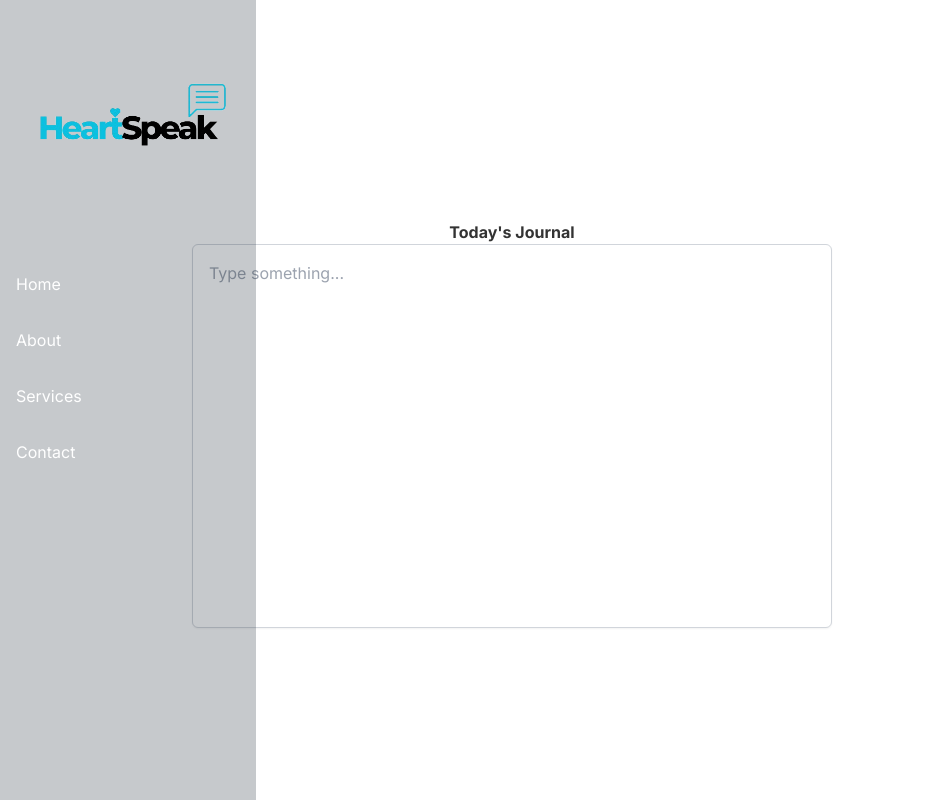
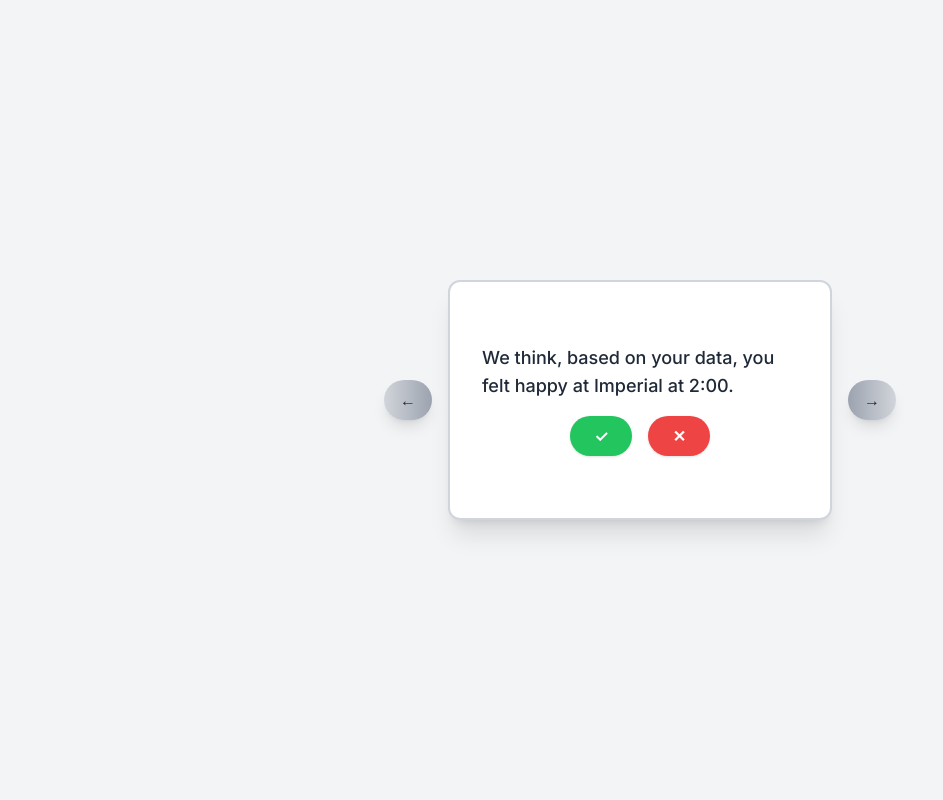
Before and after one commit to Baicheng-MiQ/ichack-24-team, a Next.js app in the folder heart-speak/: page / in a window 1280 px wide. Shown: the top 800 px of the page, without its empty margins (0-943 px from the left). Built offline with nearby package versions, Linux system fonts and the light colour scheme.

Commit message:
make new card design

```diff
--- /dev/null
+++ b/heart-speak/app/components/Card.tsx
@@ -0,0 +1,48 @@
+import React, { useState } from 'react';
+
+
+const Card = () => {
+    const [currentIndex, setCurrentIndex] = useState(0);
+    const texts = [
+      "We think, based on your data, you felt happy at Imperial at 2:00.",
+      "you felt depressed at Imperial at 2:00",
+      "you felt sad at Imperial at 2:00",
+      // Add more strings as needed
+    ];
+
+    const handleNext = () => {
+      setCurrentIndex((prevIndex) => (prevIndex + 1) % texts.length);
+    };
+
+    const handlePrev = () => {
+      setCurrentIndex((prevIndex) => (prevIndex - 1 + texts.length) % texts.length);
+    };
+
+    return (
+      <div className="flex flex-col items-center justify-center h-screen bg-gray-100">
+        <div className="flex items-center">
+          <button
+            className="px-4 py-2 bg-gradient-to-r from-gray-300 to-gray-400 hover:from-gray-400 hover:to-gray-500 text-gray-800 font-bold rounded-full shadow-lg"
+            onClick={handlePrev}
+          >
+            &#8592;
+          </button>
+          <div className="flex flex-col items-center justify-center border-2 border-gray-300 p-8 w-96 h-60 bg-white rounded-xl shadow-xl mx-4 transition duration-500 ease-in-out transform hover:-translate-y-1 hover:scale-105">
+            <p className="text-lg text-gray-800 font-medium">{texts[currentIndex]}</p>
+            <div className="flex mt-4">
+              <button className="mx-2 px-6 py-2 bg-green-500 text-white font-semibold rounded-full hover:bg-green-600 shadow transition duration-150 ease-in-out">✓</button>
+              <button className="mx-2 px-6 py-2 bg-red-500 text-white font-semibold rounded-full hover:bg-red-600 shadow transition duration-150 ease-in-out">✕</button>
+            </div>
+          </div>
+          <button
+            className="px-4 py-2 bg-gradient-to-l from-gray-300 to-gray-400 hover:from-gray-400 hover:to-gray-500 text-gray-800 font-bold rounded-full shadow-lg"
+            onClick={handleNext}
+          >
+            &#8594;
+          </button>
+        </div>
+      </div>
+    );
+  };
+
+  export default Card;
--- a/heart-speak/app/components/JournalEntry.tsx
+++ b/heart-speak/app/components/JournalEntry.tsx
@@ -1,6 +1,7 @@
 import React, { useState } from "react";
 import WeekCalendar from "./WeekCalendar";
 import { EntryPromptsPair, JournalEntryType, Notification } from "../types";
+import Card from "./Card";
 
 const notifications: Notification[] = [
   { id: 1, message: "Start by detailing what made you happy the morning" },
--- a/heart-speak/app/components/LeftNavbar.tsx
+++ b/heart-speak/app/components/LeftNavbar.tsx
@@ -1,30 +1,56 @@
-"use client";
+// "use client";
 
+// import React from "react";
+// import Link from "next/link";
+// import { useRouter } from 'next/router';
+
+// import image1 from "../../public/assets/image1.png";
+
+// const LeftNavbar = () => {
+//   return (
+//     <div className="w-full w-64 bg-gray-800 bg-opacity-25 text-white fixed flex">
+//       <img src="/assets/logo.png" alt="logo"></img>
+
+//       <ul>
+//         <li className="p-4 hover:bg-gray-700">
+//           <Link href="/">Home</Link>
+//         </li>
+//         <li className="p-4 hover:bg-gray-700">
+//           <Link href="/record">Record</Link>
+//         </li>
+//         <li className="p-4 hover:bg-gray-700">
+//           <Link href="/services">Services</Link>
+//         </li>
+//         <li className="p-4 hover:bg-gray-700">
+//           <Link href="/contact">Contact</Link>
+//         </li>
+//       </ul>
+//     </div>
+//   );
+// };
+
+// export default LeftNavbar;
+
+import Image from "next/image";
+import Link from "next/link";
 import React from "react";
-import Link from "next/link";
 
-import image1 from "../../public/assets/image1.png";
-
+const navIcons = [
+  { src: "/assets/icons/search.svg", alt: "search" },
+  { src: "/assets/icons/black-heart.svg", alt: "heart" },
+  { src: "/assets/icons/user.svg", alt: "user" },
+];
 const LeftNavbar = () => {
   return (
-    <div className="h-full w-64 bg-gray-800 bg-opacity-25 text-white fixed">
-      <img src="/assets/logo.png" alt="logo"></img>
+    <header className="w-full w-64 bg-gray-800 bg-opacity-25 text-white fixed flex">
+      <nav className="flex justify-between items-center px-6 md:px-20 py-4 bg-gray-800">
+        <Link href="/" className="flex items-center gap-1">
+          <img src="/assets/logo.png" alt="logo"></img>
+        </Link>
 
-      <ul>
-        <li className="p-4 hover:bg-gray-700">
-          <Link href="/">Home</Link>
-        </li>
-        <li className="p-4 hover:bg-gray-700">
-          <Link href="/about">About</Link>
-        </li>
-        <li className="p-4 hover:bg-gray-700">
-          <Link href="/services">Services</Link>
-        </li>
-        <li className="p-4 hover:bg-gray-700">
-          <Link href="/contact">Contact</Link>
-        </li>
-      </ul>
-    </div>
+        <div className="flex itms-center gap-1"></div>
+      </nav>
+    </header>
   );
 };
 
--- /dev/null
+++ b/heart-speak/app/components/TopNavbar.tsx
@@ -0,0 +1,43 @@
+import React from 'react'
+
+const TopNavbar = () => {
+    // Inline styles for demonstration purposes
+    const navbarStyle = {
+      display: 'flex',
+      justifyContent: 'space-between',
+      alignItems: 'center',
+      padding: '10px 20px',
+      backgroundColor: '#333',
+      color: '#fff'
+    };
+
+    const logoStyle = {
+      fontWeight: 'bold',
+      fontSize: '24px'
+    };
+
+    const buttonStyle = {
+      padding: '10px 20px',
+      margin: '0 10px',
+      backgroundColor: '#007bff',
+      color: '#fff',
+      border: 'none',
+      borderRadius: '5px',
+      cursor: 'pointer'
+    };
+
+    return (
+      <div style={navbarStyle}>
+          <p className="font-spaceGrotesk text-[21px] text-secondary font-bold">
+            Heart<span className="bg-blue">Speak</span>
+          </p>
+        <div>
+          <button style={buttonStyle}>Home</button>
+          <button style={buttonStyle}>About</button>
+          <button style={buttonStyle}>Contact</button>
+        </div>
+      </div>
+    );
+  };
+
+  export default TopNavbar;
--- a/heart-speak/app/page.tsx
+++ b/heart-speak/app/page.tsx
@@ -6,19 +6,22 @@ import JournalEntry from "./components/JournalEntry";
 import WeekCalendar from "./components/WeekCalendar";
 import { Main } from "next/document";
 import MainPage from "./components/MainPage";
+import TopNavbar from "./components/TopNavbar";
+import Card from "./components/Card";
 
 export default function Home() {
   return (
     <>
-      <LeftNavbar />
+      {/* <TopNavbar /> */}
+      <Card/>
       <div className="flex flex-col items-center justify-center px-6 md:px-20 py-24 min-h-screen">
         {/* WeekCalendar centered */}
         <div className="flex justify-center w-full mb-12"></div>
 
         {/* JournalEntry centered below WeekCalendar */}
         <div className="flex justify-center w-full">
-          {/* <JournalEntry /> */}
-          <MainPage />
+          <JournalEntry />
+          {/* <MainPage /> */}
         </div>
       </div>
     </>
--- /dev/null
+++ b/heart-speak/app/record.tsx
@@ -0,0 +1,9 @@
+import React from 'react'
+
+const record = () => {
+  return (
+    <div>record</div>
+  )
+}
+
+export default record
```
